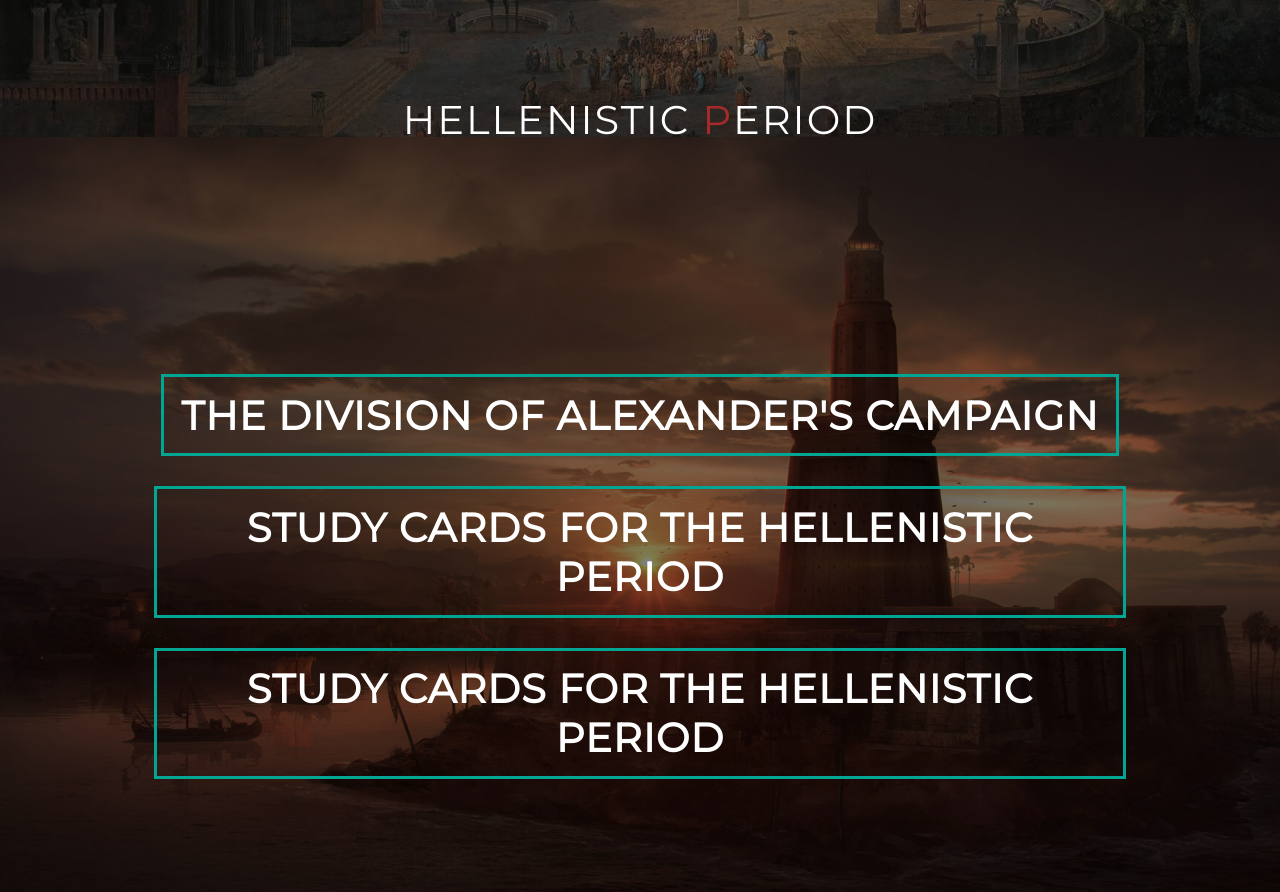
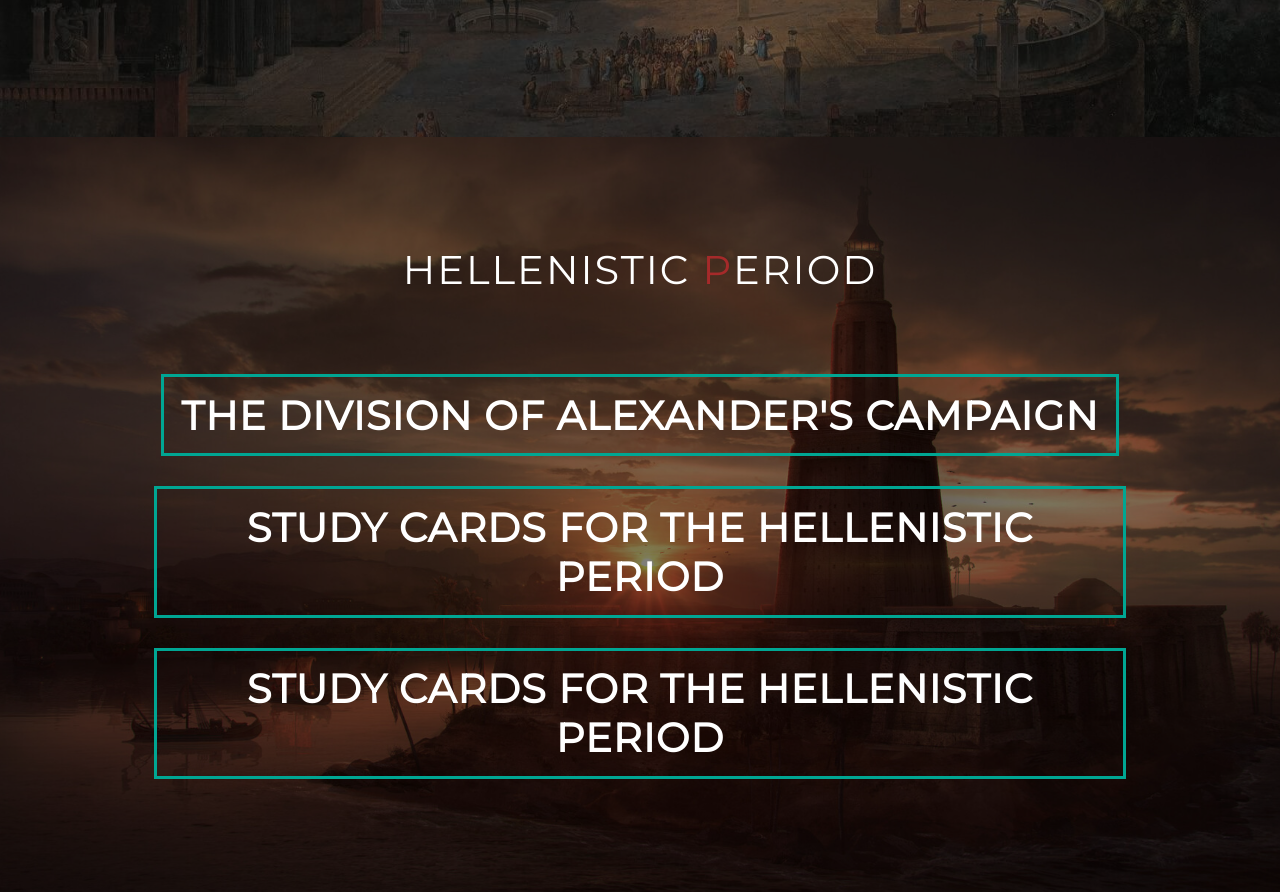
Before and after one commit to Masonwilcox/Interactive-History-of-Acient-Greece, a plain HTML site: page index.html in a window 1280 px wide. Shown: the part 3063-3955 px from the top of the page. Drawn offline with Linux system fonts and the light colour scheme.

Commit message:
Update style.css

```diff
--- a/style.css
+++ b/style.css
@@ -2434,7 +2434,7 @@ body {
 		text-transform: uppercase;
 		letter-spacing: 0.2rem;
 		text-align: center;
-		bottom: 200px;
+		bottom: 50px;
 		z-index: 1;
 	}
 	.HellenicSection-title span {
```
